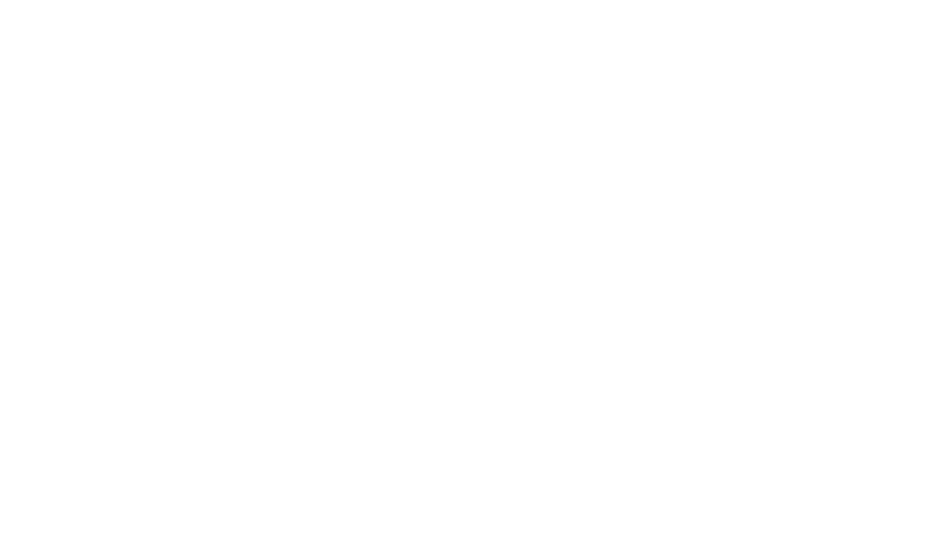
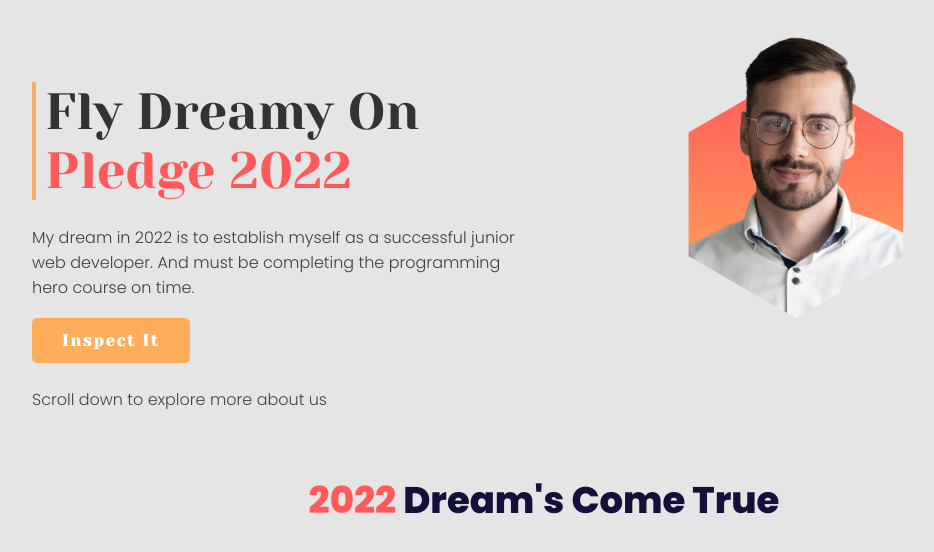
Before and after one commit to Tanvirmehedi/assignment-one, a plain HTML site: page index.html in a window 1280 px wide. Shown: the whole page, without its empty margins (96-1030 px from the left). Drawn offline with Linux system fonts and the light colour scheme; files that its build step writes are made by us from their sources.

Commit message:
Top hero Part Complete

```diff
--- a/css/style.css
+++ b/css/style.css
@@ -2,9 +2,106 @@
   outline: 0;
   padding: 0;
   margin: 0;
+  box-sizing: border-box;
+}
+a {
+  text-decoration: none;
 }
 
 body {
   font-family: "Poppins", sans-serif;
   font-family: "Yeseva One", cursive;
+  background: #e5e5e5;
 }
+
+.container {
+  width: 80%;
+  margin: 0 auto;
+}
+.btn {
+  display: inline-block;
+  background-color: #ffad5a;
+  color: #ffffff;
+  text-transform: capitalize;
+  font-size: 16px;
+  font-weight: 600;
+  padding: 13px 30px;
+  border-radius: 5px;
+  letter-spacing: 2px;
+}
+
+.title {
+  text-align: center;
+}
+.title h2 {
+  color: #13103a;
+  text-transform: capitalize;
+  font-weight: 800;
+  font-size: 37px;
+  font-family: "Poppins";
+}
+
+.title span {
+  color: #ff5959;
+}
+/* Basic Css Added */
+
+#hero_top {
+  margin-bottom: 60px;
+}
+.hero_top_flexBox {
+  display: flex;
+}
+.hero_top_flexBox_left {
+  width: 50%;
+  margin-top: 8%;
+}
+
+.hero_top_flexBox_left h1 {
+  font-family: "Yeseva One", cursive;
+  font-weight: 400;
+  font-size: 51px;
+  text-transform: capitalize;
+  color: #333333;
+  border-left: 4px solid #ffad5a;
+  margin-bottom: 25px;
+  padding-left: 9px;
+}
+
+.hero_top_flexBox_left h1 span {
+  color: #ff5959;
+}
+
+.hero_top_flexBox_left p {
+  color: #3e3e3e;
+  width: 486px;
+  font-weight: 300;
+  font-size: 16px;
+  font-family: "Poppins", sans-serif;
+  margin-bottom: 18px;
+}
+
+.hero_top_flexBox_left small {
+  display: block;
+  font-family: "Poppins", sans-serif;
+  font-weight: 300;
+  font-size: 16px;
+  color: #434343;
+  margin-top: 24px;
+}
+
+.hero_top_flexBox_right {
+  width: 50%;
+  text-align: center;
+}
+.hero_top_flexBox_right img {
+  width: 50%;
+}
+
+/* HERO TOP CSS END */
+
+#my_dream {
+}
+
+.my_dream_flexBox {
+}
--- a/index.html
+++ b/index.html
@@ -6,12 +6,47 @@
     <meta name="viewport" content="width=device-width, initial-scale=1.0" />
     <link rel="preconnect" href="https://fonts.googleapis.com" />
     <link rel="preconnect" href="https://fonts.gstatic.com" crossorigin />
+    <link rel="shortcut icon" type="image/jpg" href="favicon.png" />
     <link
       href="https://fonts.googleapis.com/css2?family=Poppins:ital,wght@0,100;0,200;0,300;0,400;0,500;0,600;0,700;0,800;0,900;1,100;1,200;1,300;1,400;1,500;1,600;1,700;1,800;1,900&family=Yeseva+One&display=swap"
       rel="stylesheet"
     />
-    <link rel="stylesheet" href="style.css" />
+    <link rel="stylesheet" href="css/style.css" />
     <title>Dev-Tj Portfolio</title>
   </head>
-  <body></body>
+  <body>
+    <section id="hero_top">
+      <div class="container">
+        <div class="hero_top_flexBox">
+          <div class="hero_top_flexBox_left">
+            <h1>
+              Fly Dreamy on <br />
+              <span>pledge 2022</span>
+            </h1>
+            <p>
+              My dream in 2022 is to establish myself as a successful junior web
+              developer. And must be completing the programming hero course on
+              time.
+            </p>
+
+            <a href="#" class="btn">Inspect It</a>
+            <small>Scroll down to explore more about us</small>
+          </div>
+          <div class="hero_top_flexBox_right">
+            <img src="./images/person/person-3.png" alt="personal-image" />
+          </div>
+        </div>
+      </div>
+    </section>
+    <!-- END OF TOP HERO PART -->
+
+    <section id="my_dream">
+      <div class="title">
+        <h2><span>2022</span> Dream's Come True</h2>
+      </div>
+      <div class="container">
+        <div class="my_dream_flexBox"></div>
+      </div>
+    </section>
+  </body>
 </html>
```
Also changed, not shown: favicon.png (added).
